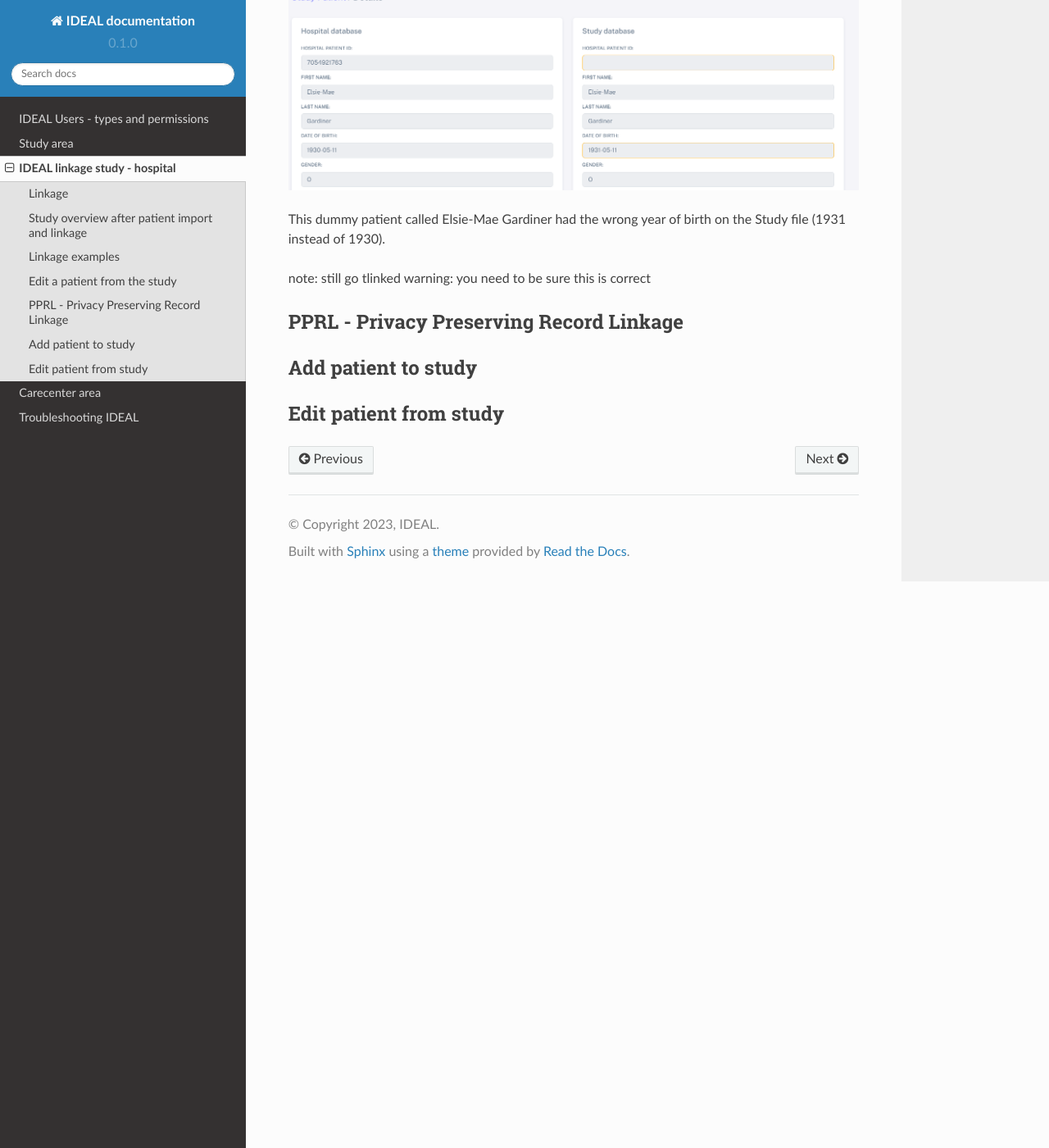
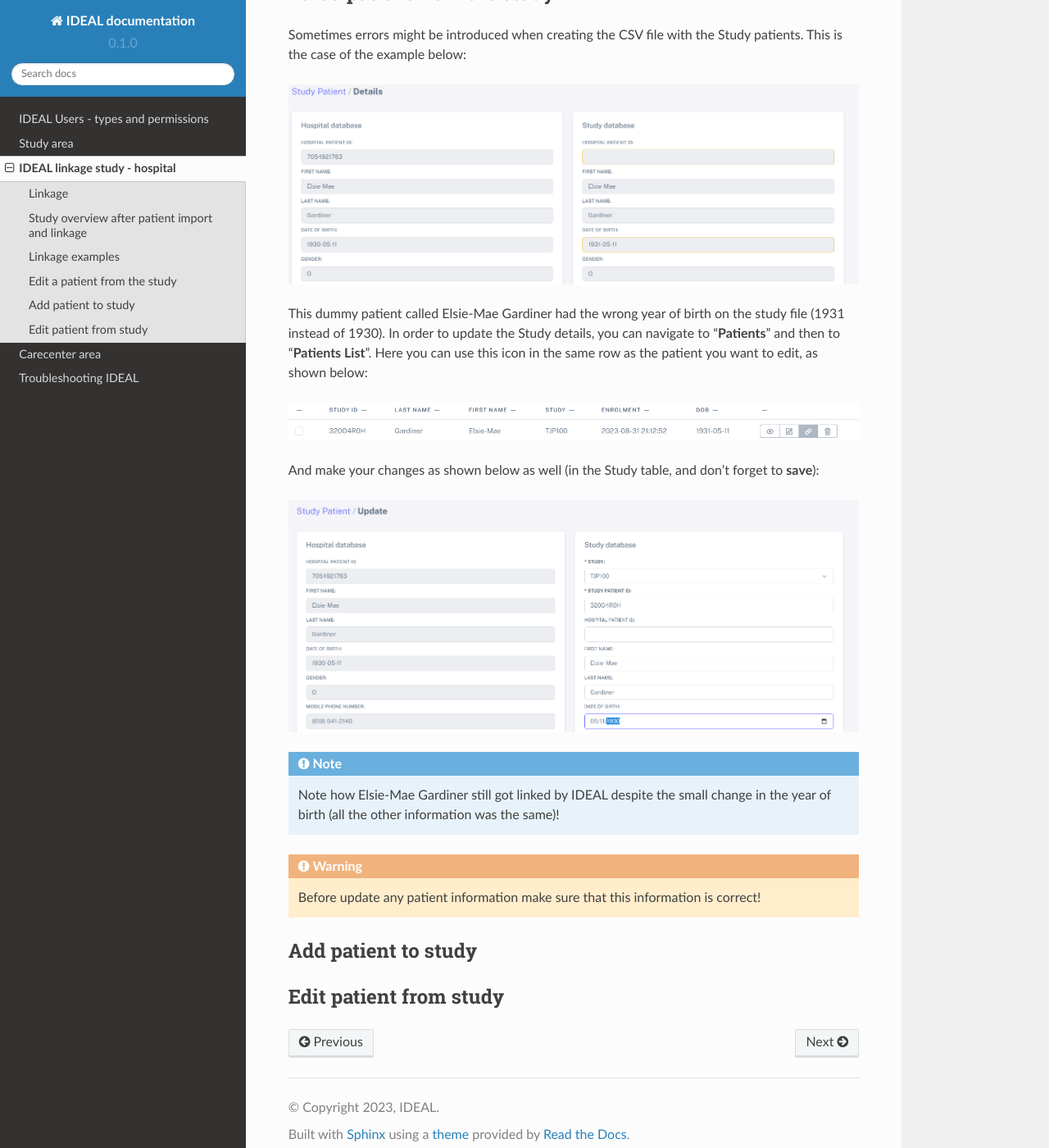
Before and after one commit to Nynuphar/IDEAL-doc, a Sphinx documentation site: the page built from docs/source/linkage.rst, in a window 1280 px wide and 1400 px high, scrolled down 2620 px. Shown: the whole window at 82% size. Built offline with Sphinx 7.4.7 and the Read the Docs theme 2.0.0, drawn with Linux system fonts in a browser that asks for light colours; pages that are not in the unit, such as notebooks, are missing from menus; some of the changed text lies outside the part shown.

Commit message:
Update linkage.rst

```diff
--- a/docs/source/linkage.rst
+++ b/docs/source/linkage.rst
@@ -18,6 +18,9 @@ We will look at some examples of "similar pairs" below, but first let's navigate
 
 ..warning::
   If you get an error message when importing your patients to a study, please check either this section :doc:`trouble` or this :doc:`study`.
+
+..note::
+  The linkage in IDEAL works by using an alghoritm to calculate the similarities between the patient information between the Study CSV and the Hospital. The more information provided, the more information to compare and the more accurate will it be!
 
 Study overview after patient import and linkage
 ******************************************************
@@ -57,16 +60,26 @@ Edit a patient from the study
 
 Sometimes errors might be introduced when creating the CSV file with the Study patients. This is the case of the example below:
 
+
 .. image:: WrongDOB.png
 
-This dummy patient called Elsie-Mae Gardiner had the wrong year of birth on the Study file (1931 instead of 1930).
 
-note: still go tlinked
-warning: you need to be sure this is correct
+This dummy patient called Elsie-Mae Gardiner had the wrong year of birth on the study file (1931 instead of 1930).
+In order to update the Study details, you can navigate to "**Patients**" and then to "**Patients List**". Here you can use this icon in the same row as the patient you want to edit, as shown below:
 
 
-PPRL - Privacy Preserving Record Linkage
-*********************************************
+.. image:: EditPatientIcon.png
+
+
+And make your changes as shown below as well (in the Study table, and don't forget to **save**):
+
+
+.. image:: EditPatient.png
+
+
+.. note:: Note how Elsie-Mae Gardiner still got linked by IDEAL despite the small change in the year of birth (all the other information was the same)!
+
+.. warning:: Before update any patient information make sure that this information is correct!
 
 
 Add patient to study
```
